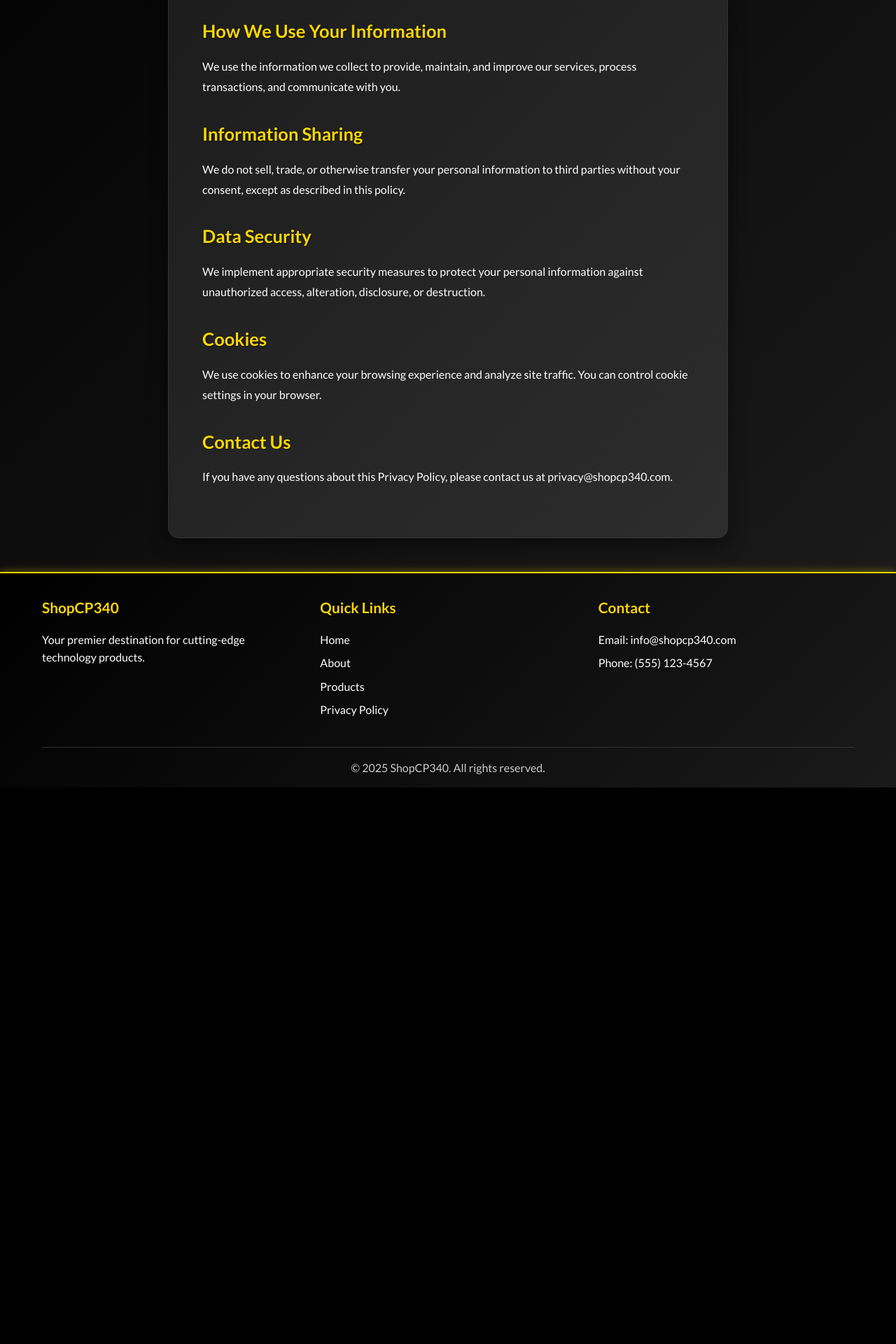
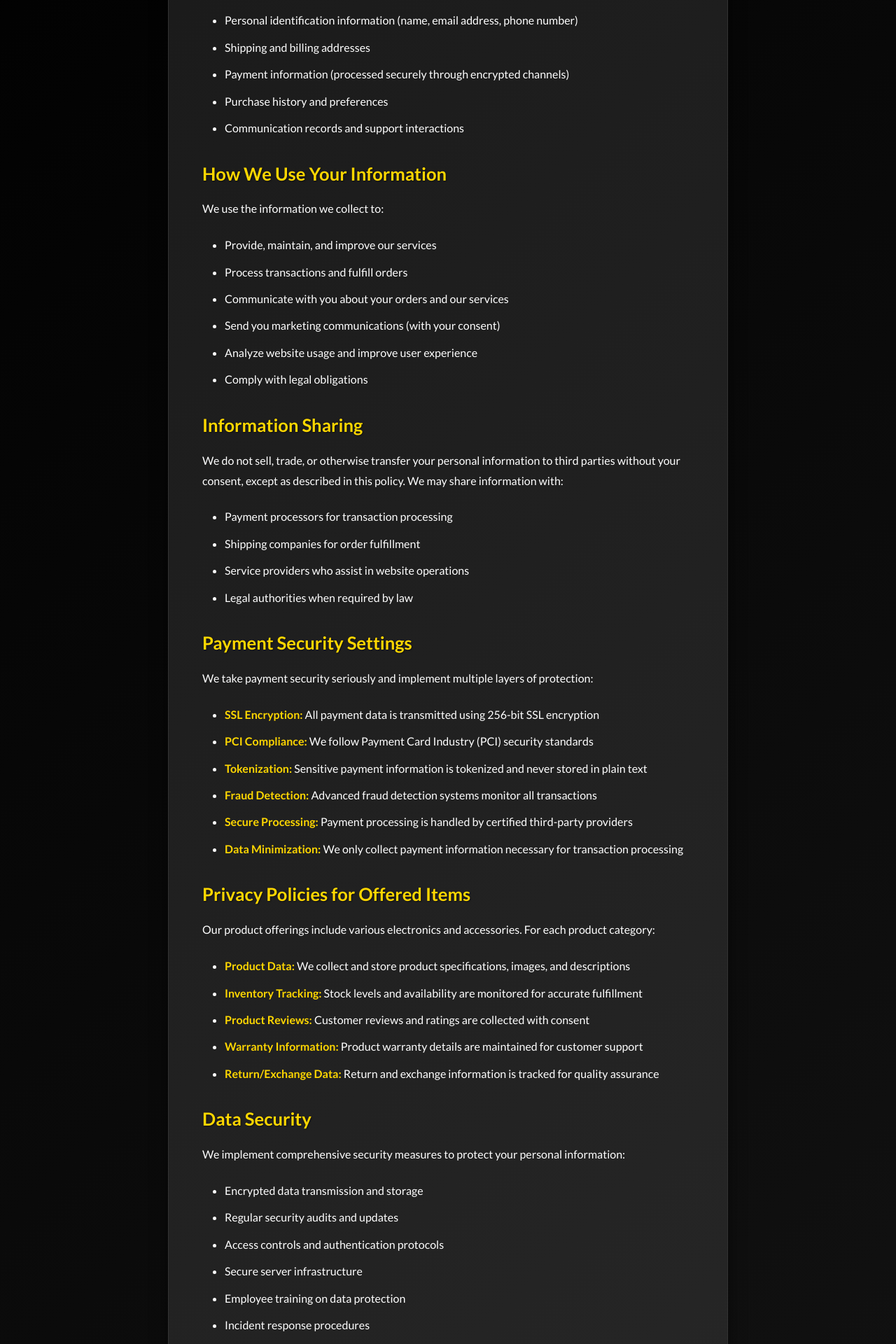
Before and after one commit to emaadqazi/CP340_Website, a React (Create React App) app: page /CP340_Website/privacy in a window 1280 px wide. Shown: the part 480-2400 px from the top of the page at 70% size. Before the commit the page ends 1605 px from the top, so only its background shows below. Built offline with nearby package versions, Linux system fonts and the light colour scheme; the HTML template or start-up script is replaced by a standard one.

Commit message:
Enhanced privacy policy information on Privacy Page to adhere with assignment expectations

```diff
--- a/src/components/Footer.js
+++ b/src/components/Footer.js
@@ -23,7 +23,7 @@ const Footer = () => {
           <div className="footer-section">
             <h3>Contact</h3>
             <p>Email: info@shopcp340.com</p>
-            <p>Phone: (555) 123-4567</p>
+            <p>Phone: 1-800-SHOP-CP340</p>
           </div>
         </div>
         <div className="footer-bottom">
--- a/src/pages/Checkout.js
+++ b/src/pages/Checkout.js
@@ -167,6 +167,13 @@ const Checkout = () => {
 
             <div className="form-section">
               <h2>Payment Information</h2>
+              <div className="payment-security-notice">
+                <div className="security-icon">🔒</div>
+                <div className="security-text">
+                  <strong>Secure Payment Processing</strong>
+                  <p>Your payment information is protected with 256-bit SSL encryption and processed securely. We never store your full card details on our servers.</p>
+                </div>
+              </div>
               <div className="form-group">
                 <label htmlFor="cardNumber">Card Number</label>
                 <input
@@ -205,6 +212,23 @@ const Checkout = () => {
                   />
                 </div>
               </div>
+              <div className="payment-methods">
+                <p>We accept all major credit cards:</p>
+                <div className="card-icons">
+                  <span className="card-icon">💳</span>
+                  <span className="card-icon">💳</span>
+                  <span className="card-icon">💳</span>
+                  <span className="card-icon">💳</span>
+                </div>
+              </div>
+            </div>
+
+            <div className="privacy-agreement">
+              <label className="checkbox-label">
+                <input type="checkbox" required />
+                <span className="checkmark"></span>
+                I agree to the <Link to="/privacy" target="_blank">Privacy Policy</Link> and understand how my data will be used and protected.
+              </label>
             </div>
 
             <button type="submit" className="place-order-btn">
--- a/src/pages/Privacy.js
+++ b/src/pages/Privacy.js
@@ -8,25 +8,121 @@ const Privacy = () => {
       <div className="container">
         <h1>Privacy Policy</h1>
         <div className="privacy-content">
-          <p><strong>Last Updated:</strong> {getCurrentDate()}</p>
+          <p><strong>Last Updated:</strong> September 28th, 2025</p>
 
           <h2>Information We Collect</h2>
-          <p>We collect information you provide directly to us, such as when you create an account, make a purchase, or contact us for support.</p>
+          <p>We collect information you provide directly to us, such as when you create an account, make a purchase, or contact us for support. This includes:</p>
+          <ul>
+            <li>Personal identification information (name, email address, phone number)</li>
+            <li>Shipping and billing addresses</li>
+            <li>Payment information (processed securely through encrypted channels)</li>
+            <li>Purchase history and preferences</li>
+            <li>Communication records and support interactions</li>
+          </ul>
 
           <h2>How We Use Your Information</h2>
-          <p>We use the information we collect to provide, maintain, and improve our services, process transactions, and communicate with you.</p>
+          <p>We use the information we collect to:</p>
+          <ul>
+            <li>Provide, maintain, and improve our services</li>
+            <li>Process transactions and fulfill orders</li>
+            <li>Communicate with you about your orders and our services</li>
+            <li>Send you marketing communications (with your consent)</li>
+            <li>Analyze website usage and improve user experience</li>
+            <li>Comply with legal obligations</li>
+          </ul>
 
           <h2>Information Sharing</h2>
-          <p>We do not sell, trade, or otherwise transfer your personal information to third parties without your consent, except as described in this policy.</p>
+          <p>We do not sell, trade, or otherwise transfer your personal information to third parties without your consent, except as described in this policy. We may share information with:</p>
+          <ul>
+            <li>Payment processors for transaction processing</li>
+            <li>Shipping companies for order fulfillment</li>
+            <li>Service providers who assist in website operations</li>
+            <li>Legal authorities when required by law</li>
+          </ul>
+
+          <h2>Payment Security Settings</h2>
+          <p>We take payment security seriously and implement multiple layers of protection:</p>
+          <ul>
+            <li><strong>SSL Encryption:</strong> All payment data is transmitted using 256-bit SSL encryption</li>
+            <li><strong>PCI Compliance:</strong> We follow Payment Card Industry (PCI) security standards</li>
+            <li><strong>Tokenization:</strong> Sensitive payment information is tokenized and never stored in plain text</li>
+            <li><strong>Fraud Detection:</strong> Advanced fraud detection systems monitor all transactions</li>
+            <li><strong>Secure Processing:</strong> Payment processing is handled by certified third-party providers</li>
+            <li><strong>Data Minimization:</strong> We only collect payment information necessary for transaction processing</li>
+          </ul>
+
+          <h2>Privacy Policies for Offered Items</h2>
+          <p>Our product offerings include various electronics and accessories. For each product category:</p>
+          <ul>
+            <li><strong>Product Data:</strong> We collect and store product specifications, images, and descriptions</li>
+            <li><strong>Inventory Tracking:</strong> Stock levels and availability are monitored for accurate fulfillment</li>
+            <li><strong>Product Reviews:</strong> Customer reviews and ratings are collected with consent</li>
+            <li><strong>Warranty Information:</strong> Product warranty details are maintained for customer support</li>
+            <li><strong>Return/Exchange Data:</strong> Return and exchange information is tracked for quality assurance</li>
+          </ul>
 
           <h2>Data Security</h2>
-          <p>We implement appropriate security measures to protect your personal information against unauthorized access, alteration, disclosure, or destruction.</p>
+          <p>We implement comprehensive security measures to protect your personal information:</p>
+          <ul>
+            <li>Encrypted data transmission and storage</li>
+            <li>Regular security audits and updates</li>
+            <li>Access controls and authentication protocols</li>
+            <li>Secure server infrastructure</li>
+            <li>Employee training on data protection</li>
+            <li>Incident response procedures</li>
+          </ul>
 
-          <h2>Cookies</h2>
-          <p>We use cookies to enhance your browsing experience and analyze site traffic. You can control cookie settings in your browser.</p>
+          <h2>Cookies and Tracking</h2>
+          <p>We use cookies and similar technologies to:</p>
+          <ul>
+            <li>Enhance your browsing experience</li>
+            <li>Remember your preferences and settings</li>
+            <li>Analyze site traffic and usage patterns</li>
+            <li>Provide personalized content and recommendations</li>
+          </ul>
+          <p>You can control cookie settings in your browser, though some features may not function properly if cookies are disabled.</p>
+
+          <h2>External Data References</h2>
+          <p>This website may reference external data sources and materials:</p>
+          <ul>
+            <li><strong>Product Images:</strong> Product images are sourced from manufacturers and suppliers</li>
+            <li><strong>Technical Specifications:</strong> Product specifications are based on manufacturer data</li>
+            <li><strong>Third-party APIs:</strong> We may use external APIs for enhanced functionality</li>
+            <li><strong>Fonts and Icons:</strong> Google Fonts and other external resources are used for design</li>
+          </ul>
+          <p>All external data sources are properly attributed and used in accordance with their respective licenses and terms of use.</p>
+
+          <h2>Rights Reserved for Public Publication</h2>
+          <p>If this website is published publicly, the following rights are reserved:</p>
+          <ul>
+            <li><strong>Intellectual Property:</strong> All original content, design, and code remain the property of the website owner</li>
+            <li><strong>Commercial Use:</strong> The website design and functionality may not be used for commercial purposes without permission</li>
+            <li><strong>Attribution:</strong> Any use of this website's design or code must include proper attribution</li>
+            <li><strong>Modification Rights:</strong> The owner reserves the right to modify or remove content at any time</li>
+            <li><strong>Privacy Compliance:</strong> Users must comply with all privacy policies and terms of use</li>
+          </ul>
+
+          <h2>Your Rights</h2>
+          <p>You have the right to:</p>
+          <ul>
+            <li>Access your personal information</li>
+            <li>Correct inaccurate information</li>
+            <li>Request deletion of your data</li>
+            <li>Opt-out of marketing communications</li>
+            <li>Data portability</li>
+            <li>Withdraw consent at any time</li>
+          </ul>
 
           <h2>Contact Us</h2>
-          <p>If you have any questions about this Privacy Policy, please contact us at privacy@shopcp340.com.</p>
+          <p>If you have any questions about this Privacy Policy, your data rights, or our privacy practices, please contact us at:</p>
+          <ul>
+            <li>Email: privacy@shopcp340.com</li>
+            <li>Phone: 1-800-SHOP-CP340</li>
+            <li>Address: ShopCP340 Privacy Department, 123 Commerce Street, Tech City, TC 12345</li>
+          </ul>
+
+          <h2>Policy Updates</h2>
+          <p>We may update this Privacy Policy from time to time. We will notify you of any changes by posting the new Privacy Policy on this page and updating the "Last Updated" date. You are advised to review this Privacy Policy periodically for any changes.</p>
         </div>
       </div>
     </div>
--- a/src/styles/Privacy.css
+++ b/src/styles/Privacy.css
@@ -54,6 +54,24 @@
   font-weight: 400;
 }
 
+.privacy-content ul {
+  margin-bottom: 1.5rem;
+  padding-left: 2rem;
+}
+
+.privacy-content li {
+  margin-bottom: 0.8rem;
+  line-height: 1.6;
+  color: #ffffff;
+  font-family: 'Lato', sans-serif;
+  font-weight: 400;
+}
+
+.privacy-content li strong {
+  color: #FFD700;
+  font-weight: 700;
+}
+
 .privacy-content p:first-child {
   font-weight: 700;
   color: #FFD700;
```
Also changed, not shown: src/styles/Checkout.css (+138 -0 lines).
